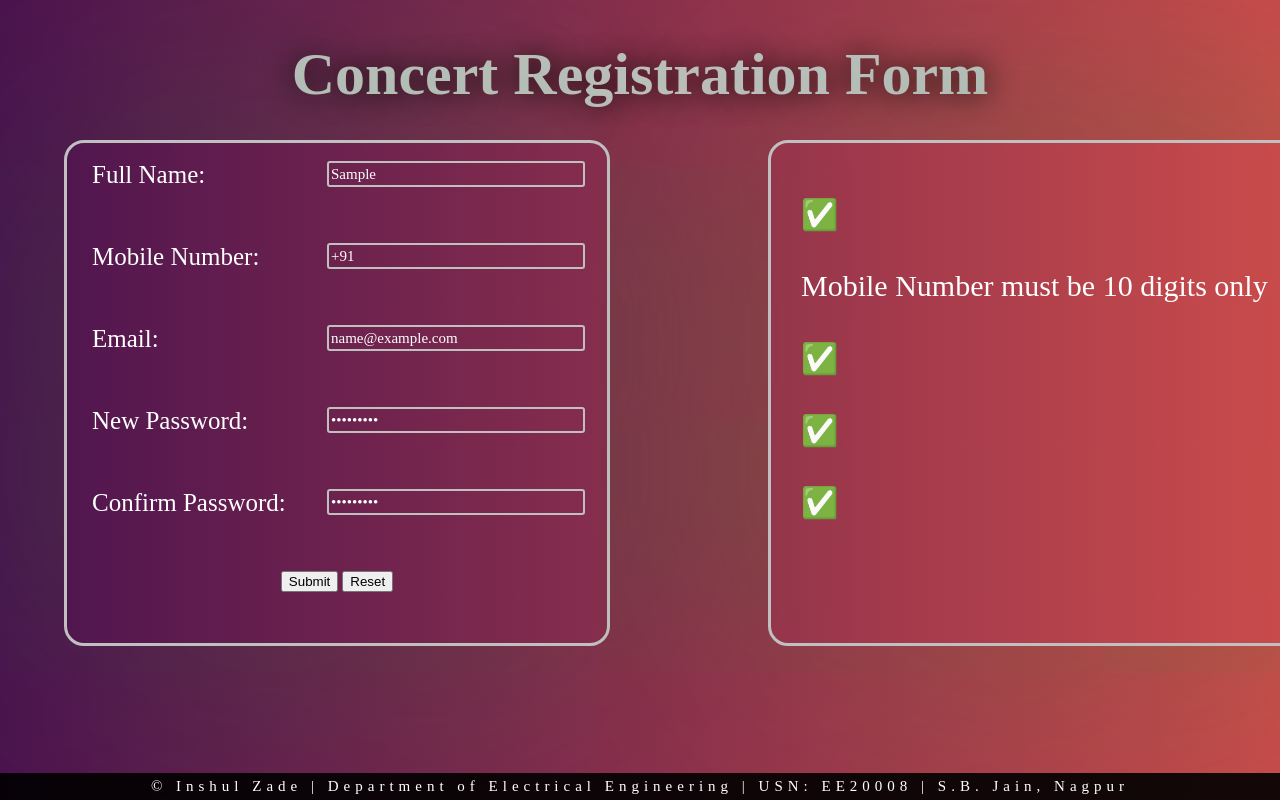
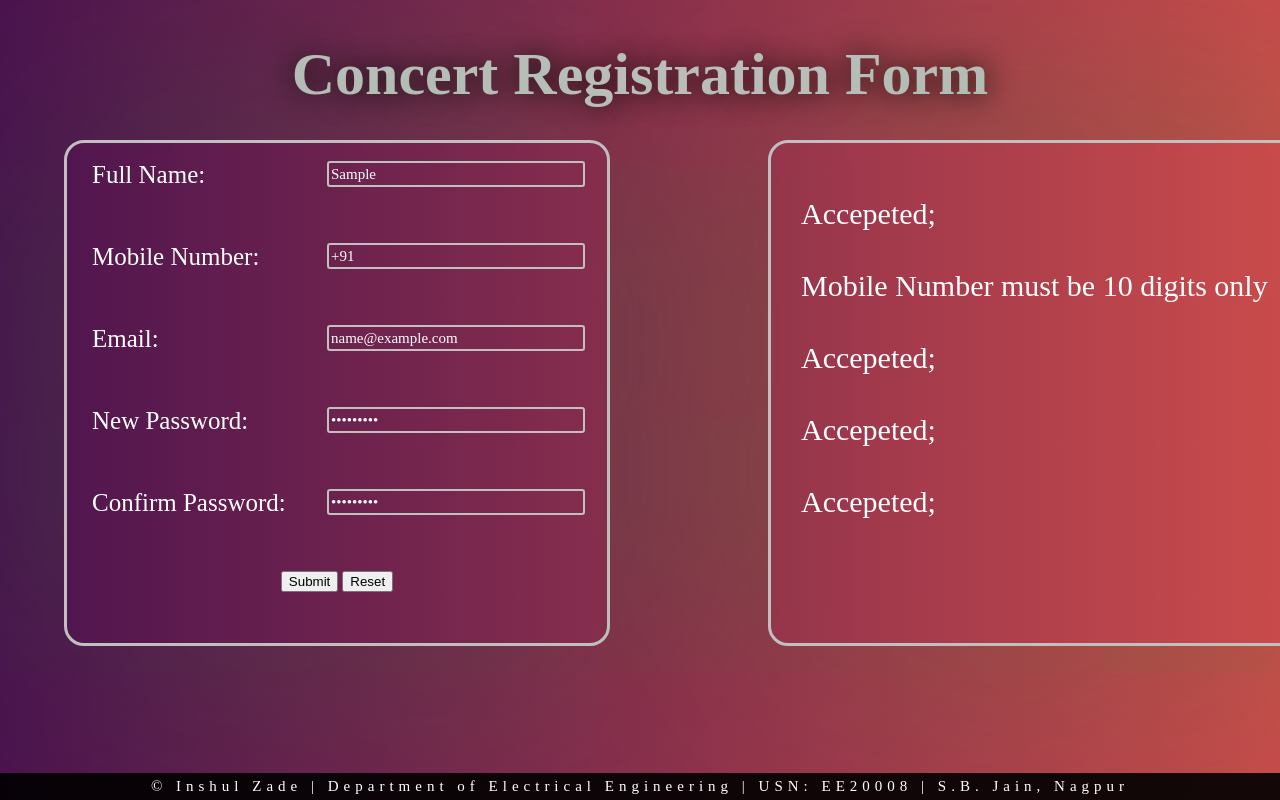
Before and after one commit to Inshul/Inshul.github.io, a plain HTML site: page index.html in a window 1280 px wide. Both pictures are taken after typing "Sample", "name@example.com", "Sample123", "Sample123" into the empty fields and a click on the input "Submit". Drawn offline with Linux system fonts and the light colour scheme.

Commit message:
Update index.html

```diff
--- a/index.html
+++ b/index.html
@@ -96,7 +96,7 @@ function validation(){
 		flag = 0;;
 	}
 	else{
-		document.getElementById('username').innerHTML ="&#9989;";
+		document.getElementById('username').innerHTML ="Accepeted;";
 
 	}
 
@@ -114,7 +114,7 @@ function validation(){
 		flag = 0;;
 	}
 	else{
-		document.getElementById('mobileno').innerHTML ="&#9989;";
+		document.getElementById('mobileno').innerHTML ="Accepeted;";
 	}
 
 
@@ -132,7 +132,7 @@ function validation(){
 		flag = 0;;
 	}
 	else{
-		document.getElementById('emailids').innerHTML ="&#9989;";
+		document.getElementById('emailids').innerHTML ="Accepeted;";
 
 	}
 
@@ -146,7 +146,7 @@ function validation(){
 		flag = 0;;
 	}
 	else{
-		document.getElementById('passwords').innerHTML ="&#9989;";
+		document.getElementById('passwords').innerHTML ="Accepeted;";
 	}
 
 
@@ -160,7 +160,7 @@ function validation(){
 		flag = 0;;
 	}
 	else{
-		document.getElementById('confrmpass').innerHTML ="&#9989;";
+		document.getElementById('confrmpass').innerHTML ="Accepeted;";
 	}
 	if (flag==0) {
 		return false;
```
